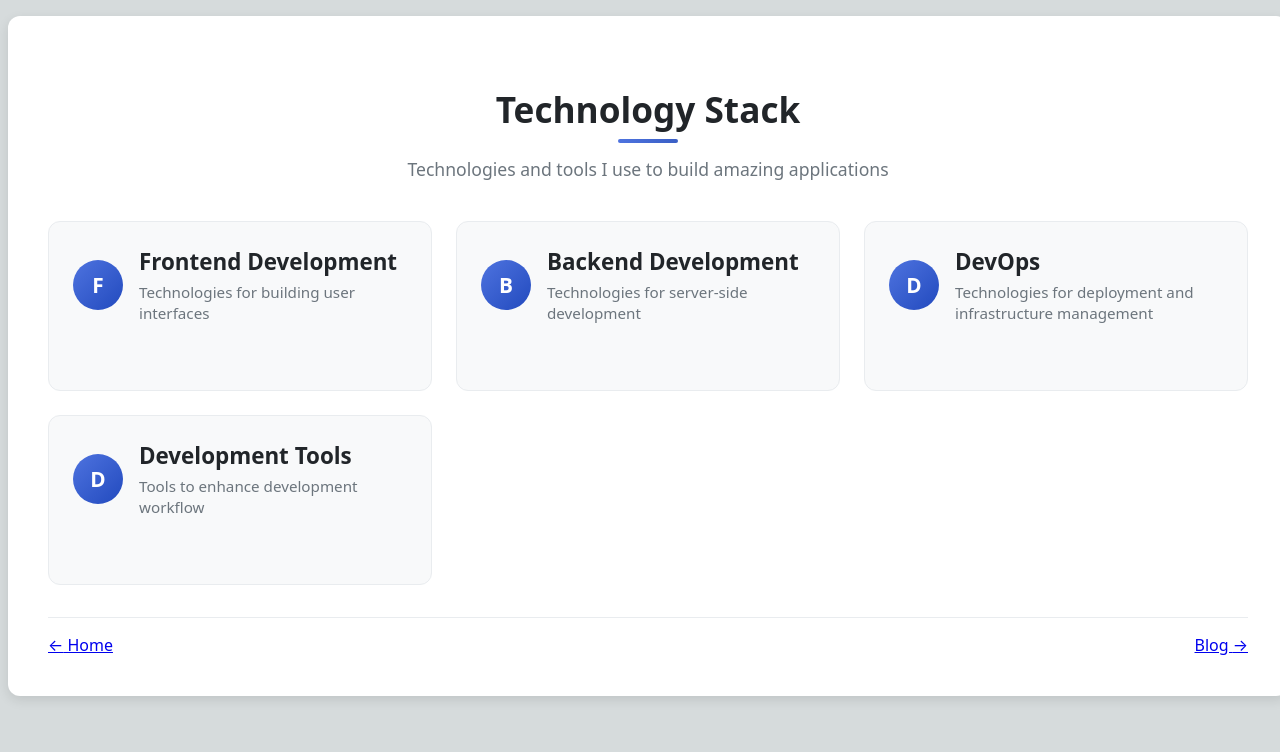
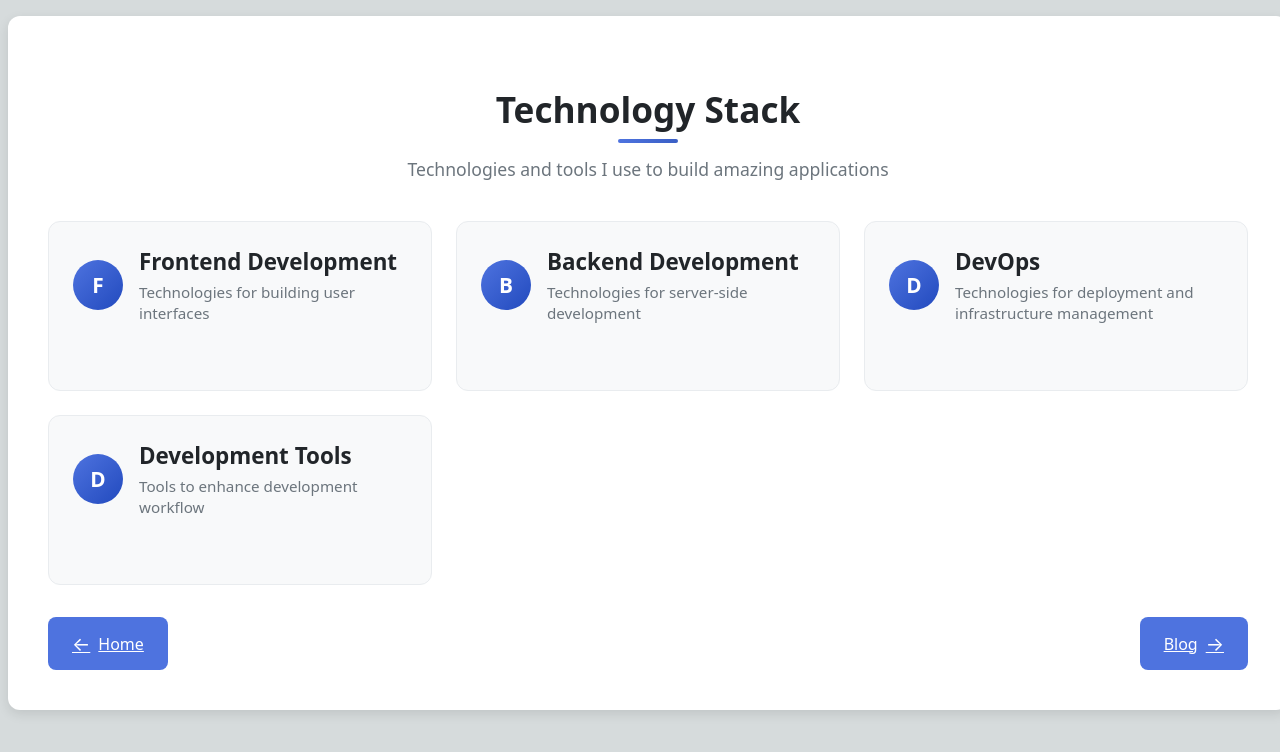
Before and after one commit to upinggo/profile, a Next.js app: page /TechnologyStackContainer in a window 1280 px wide. Shown: the top 752 px of the page. Built offline with nearby package versions, Linux system fonts and the light colour scheme.

Commit message:
feat: update ESLint configuration and add prettier support; enhance styles for navigation buttons in TechnologyStackContainer

```diff
--- a/next.config.js
+++ b/next.config.js
@@ -7,6 +7,11 @@ const nextConfig = {
    compiler: {
     styledComponents: true,
     // removeConsole: process.env.NODE_ENV !== 'development' ? true : false,
+  },
+   eslint: {
+    // Warning: This allows production builds to successfully complete even if
+    // your project has ESLint errors.
+    ignoreDuringBuilds: true,
   }
 };
 
--- a/package.json
+++ b/package.json
@@ -30,6 +30,7 @@
     "@typescript-eslint/parser": "^6.11.0",
     "eslint": "^8.57.1",
     "eslint-config-next": "^14.2.35",
+    "eslint-config-prettier": "^10.1.8",
     "identity-obj-proxy": "^3.0.0",
     "jest": "^29.7.0",
     "jest-environment-jsdom": "^29.7.0",
--- a/src/app/Blog/page.tsx
+++ b/src/app/Blog/page.tsx
@@ -83,7 +83,7 @@ export default function Blog() {
   useEffect(() => {
     const fetchMarkdown = async () => {
       try {
-        let response = await envFetch('/Blog/README.md');
+        const response = await envFetch('/Blog/README.md');
 
         if (!response.ok) {
           throw new Error(`Failed to fetch markdown: ${response.status} ${response.statusText}`);
--- a/src/app/TechnologyStackContainer/page.module.css
+++ b/src/app/TechnologyStackContainer/page.module.css
@@ -222,7 +222,7 @@
   line-height: 1.3;
 }
 
-/* Loading and navigation styles */
+/* Loading and navigation styles remain the same */
 .loadingText {
   color: #6c757d;
   font-style: italic;
@@ -234,15 +234,30 @@
   justify-content: space-between;
   gap: 1rem;
   margin-top: 2rem;
-  padding-top: 1rem;
-  border-top: 1px solid #e9ecef;
 }
 
-/* Empty state */
-.emptyState {
-  text-align: center;
-  padding: 2rem;
-  color: #6c757d;
+.navButton {
+  background: #4e73df;
+  color: white;
+  border: none;
+  padding: 0.8rem 1.5rem;
+  border-radius: 8px;
+  font-size: 1rem;
+  cursor: pointer;
+  transition: all 0.3s ease;
+  display: inline-flex;
+  align-items: center;
+  gap: 0.5rem;
+}
+
+.navButton:hover {
+  background: #224abe;
+  transform: translateY(-2px);
+  box-shadow: 0 4px 10px rgba(78, 115, 223, 0.3);
+}
+
+.buttonArrow {
+  font-size: 1.2rem;
 }
 
 /* Responsive adjustments */
@@ -259,9 +274,4 @@
   .categoryCard {
     min-height: auto;
   }
-
-  .navigationSection {
-    flex-direction: column;
-    gap: 0.5rem;
-  }
 }
```
Also changed, not shown: 1 other file (tests, documents, lock files or other folders).
